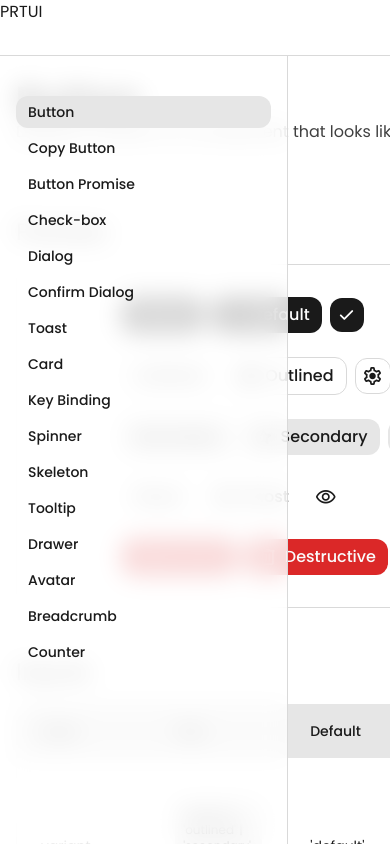
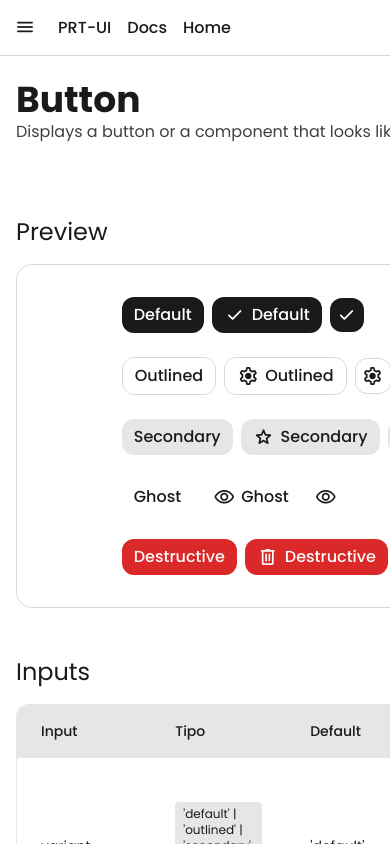
Before and after one commit to Franco-Pertusati/prt-ui, an Angular app: page /docs/button in a window 390 px wide. Built offline with nearby package versions, Linux system fonts and the light colour scheme.

Commit message:
cambio de layout

```diff
--- a/src/app/modules/docs/components/nav-docs/nav-docs.component.html
+++ b/src/app/modules/docs/components/nav-docs/nav-docs.component.html
@@ -1,5 +1,14 @@
 <div class="fixed top-0 left-0 h-14 z-10 w-screen border-b border-border">
-    <nav>
-        <h2>PRTUI</h2>
-    </nav>
+  <nav class="flex items-center h-full px-2 gap-4 font-medium">
+    <ng-content />
+    <h2>PRT-UI</h2>
+    <ul class="grow flex gap-4">
+      <li>
+        <a href="/docs">Docs</a>
+      </li>
+      <li>
+        <a href="/home">Home</a>
+      </li>
+    </ul>
+  </nav>
 </div>
--- a/src/app/modules/docs/components/sidebar/sidebar.component.html
+++ b/src/app/modules/docs/components/sidebar/sidebar.component.html
@@ -1,5 +1,7 @@
 <div
-  class="p-4 w-72 bg-dark/80 backdrop-blur-md h-full flex flex-col fixed md:relative border-r border-border"
+  [class]="
+    `p-4 w-72 bg-dark/80 backdrop-blur-md h-full flex flex-col fixed md:relative border-r border-border transition-all duration-300 ease-in-out ${isOpen ? 'left-0' : '-left-72'}`
+  "
 >
   <div class="flex flex-col gap-1 mt-6">
     @for (b of buttons; track $index) {
--- a/src/app/modules/docs/components/sidebar/sidebar.component.ts
+++ b/src/app/modules/docs/components/sidebar/sidebar.component.ts
@@ -1,4 +1,4 @@
-import { Component, inject, input } from '@angular/core';
+import { Component, inject, input, OnInit, OnDestroy } from '@angular/core';
 import { Router, UrlTree } from '@angular/router';
 import { ThemeToggleBtnComponent } from '../../../../prt-ui/theme-toggle-btn/theme-toggle-btn.component';
 import { PrtButton } from '../../../../prt-ui/prt-button/prt-button.component';
@@ -9,7 +9,7 @@ import { ButtonInterface } from '../../../../core/interfaces/buttonList';
   imports: [ThemeToggleBtnComponent, PrtButton],
   templateUrl: './sidebar.component.html',
 })
-export class SidebarComponent {
+export class SidebarComponent implements OnInit, OnDestroy {
   buttons: ButtonInterface[] = [
     {
       label: 'Button',
@@ -78,6 +78,24 @@ export class SidebarComponent {
   ]
   isOpen: boolean = false
   router = inject(Router)
+  private mediaQuery = window.matchMedia('(min-width: 768px)')
+
+  ngOnInit() {
+    this.checkScreenSize();
+    this.mediaQuery.addEventListener('change', () => this.checkScreenSize());
+  }
+
+  ngOnDestroy() {
+    this.mediaQuery.removeEventListener('change', () => this.checkScreenSize());
+  }
+
+  private checkScreenSize() {
+    if (this.mediaQuery.matches) {
+      this.isOpen = true;
+    } else {
+      this.isOpen = false;
+    }
+  }
 
   navigateTo(route: string) {
     this.router.navigate([`docs/${route}`]);
--- a/src/app/modules/docs/docs.component.html
+++ b/src/app/modules/docs/docs.component.html
@@ -1,12 +1,19 @@
 <div class="h-screen flex overflow-hidden bg-dark pt-14">
-  <app-nav-docs />
+  <app-nav-docs>
+    <div class="md:hidden">
+      <prt-button icon="menu" variant="ghost" (btnClick)="toggleSidebar()" />
+    </div>
+  </app-nav-docs>
   <div class="flex grow">
     <div class="h-full">
       <app-sidebar />
     </div>
 
     <div class="grow overflow-y-auto px-4">
-      <router-outlet />
+      <div class="max-w-6xl mx-auto">
+        <router-outlet />
+        <app-footer-docs />
+      </div>
     </div>
   </div>
 </div>
--- a/src/app/modules/docs/docs.component.ts
+++ b/src/app/modules/docs/docs.component.ts
@@ -1,14 +1,21 @@
-import { Component } from '@angular/core';
+import { Component, ViewChild } from '@angular/core';
 import { RouterOutlet } from '@angular/router';
 import { SidebarComponent } from './components/sidebar/sidebar.component';
 import { FooterDocsComponent } from "./components/footer-docs/footer-docs.component";
 import { NavDocsComponent } from "./components/nav-docs/nav-docs.component";
+import { PrtButton } from "../../prt-ui/prt-button/prt-button.component";
 
 @Component({
   selector: 'app-docs',
-  imports: [RouterOutlet, SidebarComponent, FooterDocsComponent, NavDocsComponent],
+  imports: [RouterOutlet, SidebarComponent, FooterDocsComponent, NavDocsComponent, PrtButton],
   templateUrl: './docs.component.html',
 })
 export class DocsComponent {
+  @ViewChild(SidebarComponent) sidebar!: SidebarComponent;
 
+  toggleSidebar() {
+    if (this.sidebar) {
+      this.sidebar.toggleSidebar();
+    }
+  }
 }
```
